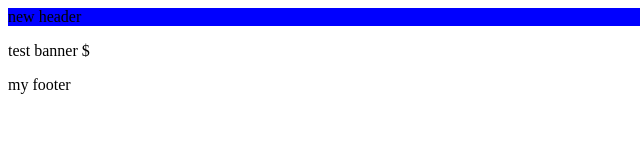
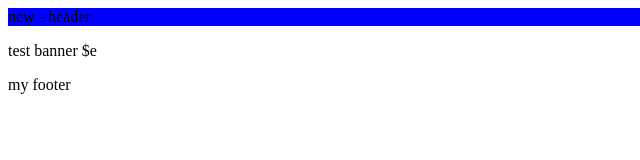
Before and after one commit to drshafiei5/git4, a plain HTML site: page index.html in a window 1280 px wide. Shown: the full height of the page, 0-640 px from the left. Drawn offline with Linux system fonts and the light colour scheme.

Commit message:
change in master

```diff
--- a/index.html
+++ b/index.html
@@ -11,11 +11,11 @@
 
 <body>
     <header>
-        new header
+        new - header
     </header>
 
     <div class="banner">
-        <p>test banner $</p>
+        <p>test banner $e</p>
     </div>
     <footer>
         my footer
```
